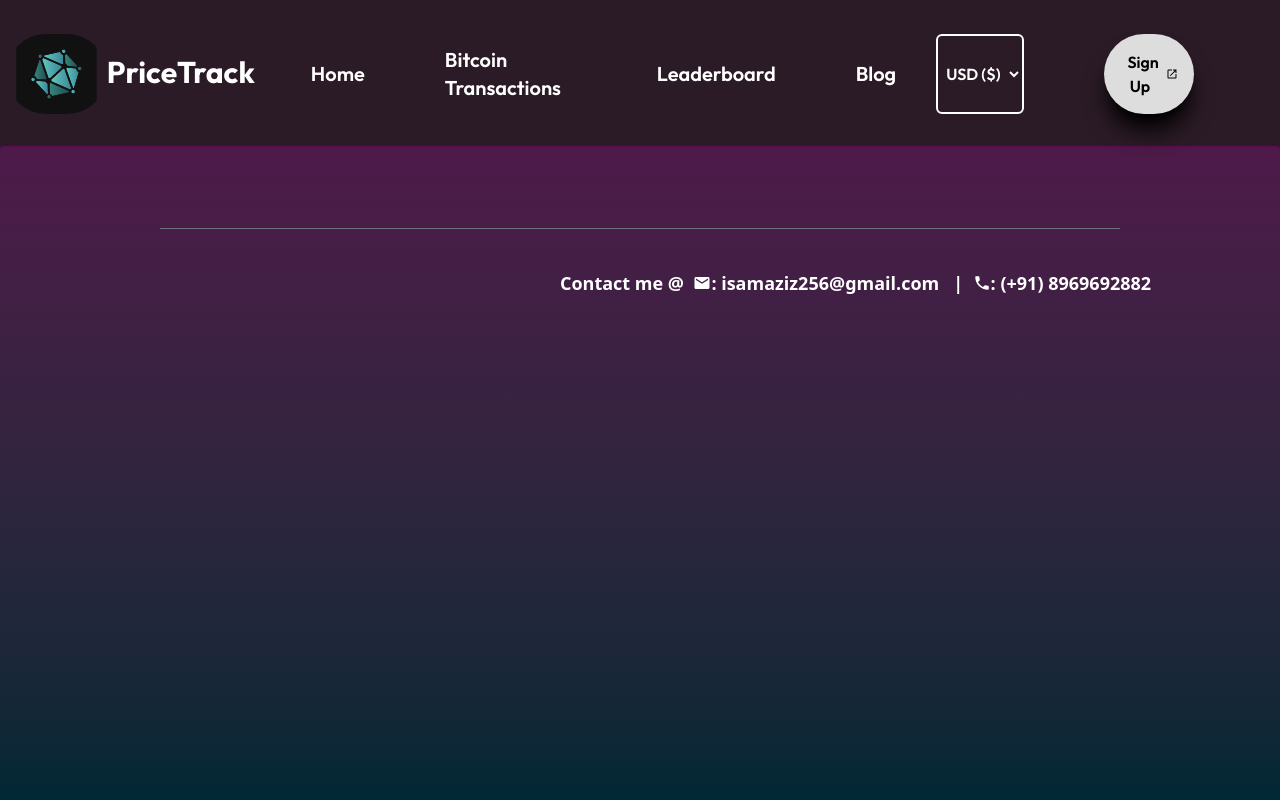
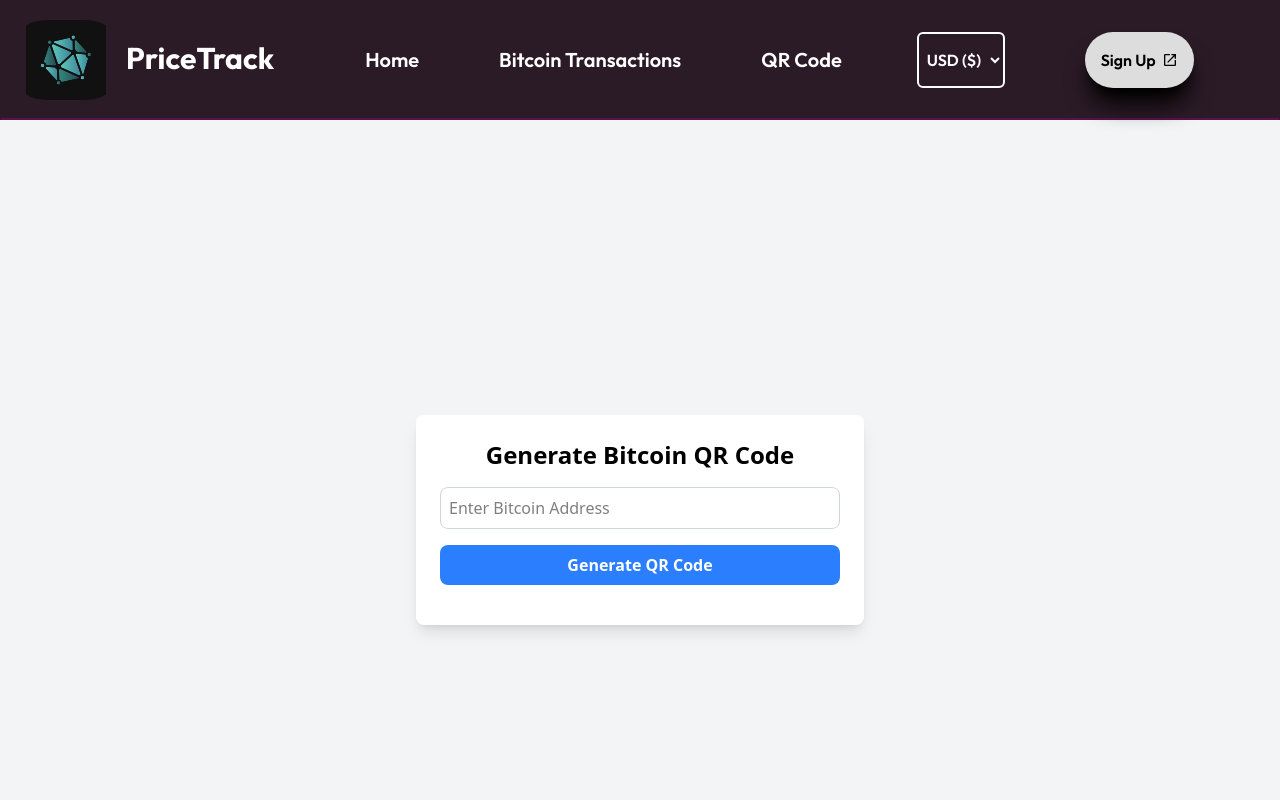
Before and after one commit to iamisam/pricetrack, a React (Vite) app: page /qrcode in a window 1280 px wide. Shown: the top 800 px of the page. Built offline with nearby package versions, Linux system fonts and the light colour scheme; no server answers; a web font is replaced by a local one.

Commit message:
Adding the QRCode feature

```diff
--- a/package.json
+++ b/package.json
@@ -17,6 +17,7 @@
     "react-dom": "^19.0.0",
     "react-google-charts": "^5.2.1",
     "react-icons": "^5.5.0",
+    "react-qr-code": "^2.0.15",
     "react-router-dom": "^7.2.0",
     "recharts": "^2.15.1",
     "tailwindcss": "^4.0.11"
@@ -30,6 +31,6 @@
     "eslint-plugin-react-hooks": "^5.1.0",
     "eslint-plugin-react-refresh": "^0.4.19",
     "globals": "^15.15.0",
-    "vite": "^6.2.0"
+    "vite": "^6.2.2"
   }
 }
--- a/src/App.jsx
+++ b/src/App.jsx
@@ -5,7 +5,7 @@ import { Routes, Route } from "react-router-dom";
 import Home from "./pages/Home";
 import Coin from "./pages/Coin";
 import Bitcoin from "./pages/Bitcoin";
-import Leaderboard from "./pages/Leaderboard";
+import QRcode from "./pages/QRCode";
 
 const App = () => {
   return (
@@ -16,7 +16,7 @@ const App = () => {
           <Route path="/" element={<Home />} />
           <Route path="/coin/:coinId" element={<Coin />} />
           <Route path="/bitcoin" element={<Bitcoin />} />
-          <Route path="/leaderboard" element={<Leaderboard />} />
+          <Route path="/qrcode" element={<QRcode />} />
         </Routes>
         <Footer />
       </div>
--- a/src/components/Navbar.jsx
+++ b/src/components/Navbar.jsx
@@ -42,10 +42,9 @@ const Navbar = () => {
         <Link to={"/bitcoin"}>
           <li className="m-10 cursor-pointer text-xl">Bitcoin Transactions</li>
         </Link>
-        <Link to={"/leaderboard"}>
-          <li className="m-10 cursor-pointer text-xl">Leaderboard</li>
+        <Link to={"/qrcode"}>
+          <li className="m-10 cursor-pointer text-xl">QR Code</li>
         </Link>
-        <li className="m-10 cursor-pointer text-xl">Blog</li>
       </ul>
       <div className="mr-20 flex">
         <select
--- a/src/pages/Bitcoin.jsx
+++ b/src/pages/Bitcoin.jsx
@@ -72,7 +72,7 @@ const Bitcoin = () => {
   const totalCurrencySpent = btcPrice ? totalBitcoinSpent * btcPrice : 0;
 
   const API_URL = "https://api.blockcypher.com/v1/btc/main/addrs/";
-  const balanceForCSV = 0;
+  let balanceForCSV = 0;
   async function fetchBalanceForCSV() {
     try {
       const response = await fetch(
--- a/src/pages/Leaderboard.jsx
+++ /dev/null
@@ -1,7 +0,0 @@
-import React from "react";
-
-const Leaderboard = () => {
-  return <div></div>;
-};
-
-export default Leaderboard;
--- /dev/null
+++ b/src/pages/QRCode.jsx
@@ -0,0 +1,70 @@
+import React from "react";
+import ReactDOM from "react-dom";
+import { useState } from 'react';
+import QRCode from 'react-qr-code';
+
+const QRcode = () => {
+  const [bitcoinAddress, setBitcoinAddress] = useState('');
+  const [qrGenerated, setQrGenerated] = useState(false); // Track whether the QR code is generated
+  const [qrRef, setQrRef] = useState(null);
+
+  const handleBitcoinAddressChange = (e) => {
+    setBitcoinAddress(e.target.value);
+  };
+
+  const handleGenerateQR = () => {
+    if (bitcoinAddress) {
+      setQrGenerated(true); // Set QR generation to true
+    }
+  };
+
+  const handleDownloadQR = () => {
+    const canvas = qrRef.querySelector('canvas');
+    if (canvas) {
+      const dataUrl = canvas.toDataURL('image/png');
+      const link = document.createElement('a');
+      link.href = dataUrl;
+      link.download = 'bitcoin-qr.png';
+      link.click();
+    }
+  };
+
+  return (
+    <div className="min-h-screen flex flex-col items-center justify-center bg-gray-100 p-4">
+      <div className="bg-white p-6 rounded-lg shadow-lg max-w-md w-full">
+        <h1 className="text-2xl font-semibold mb-4 text-center">Generate Bitcoin QR Code</h1>
+
+        <input
+          type="text"
+          className="w-full p-2 border border-gray-300 rounded-lg mb-4"
+          placeholder="Enter Bitcoin Address"
+          value={bitcoinAddress}
+          onChange={handleBitcoinAddressChange}
+        />
+
+        <button
+          onClick={handleGenerateQR}
+          className="w-full py-2 bg-blue-500 text-white font-semibold rounded-lg hover:bg-blue-600 mb-4"
+        >
+          Generate QR Code
+        </button>
+
+        {qrGenerated && bitcoinAddress && (
+          <>
+            <div className="flex justify-center mb-4" ref={setQrRef}>
+              <QRCode value={bitcoinAddress} size={256} />
+            </div>
+            <button
+              onClick={handleDownloadQR}
+              className="w-full py-2 bg-green-500 text-white font-semibold rounded-lg hover:bg-green-600"
+            >
+              Download QR Code
+            </button>
+          </>
+        )}
+      </div>
+    </div>
+  );
+}
+
+export default QRcode;
```
Also changed, not shown: 1 other file (tests, documents, lock files or other folders).
